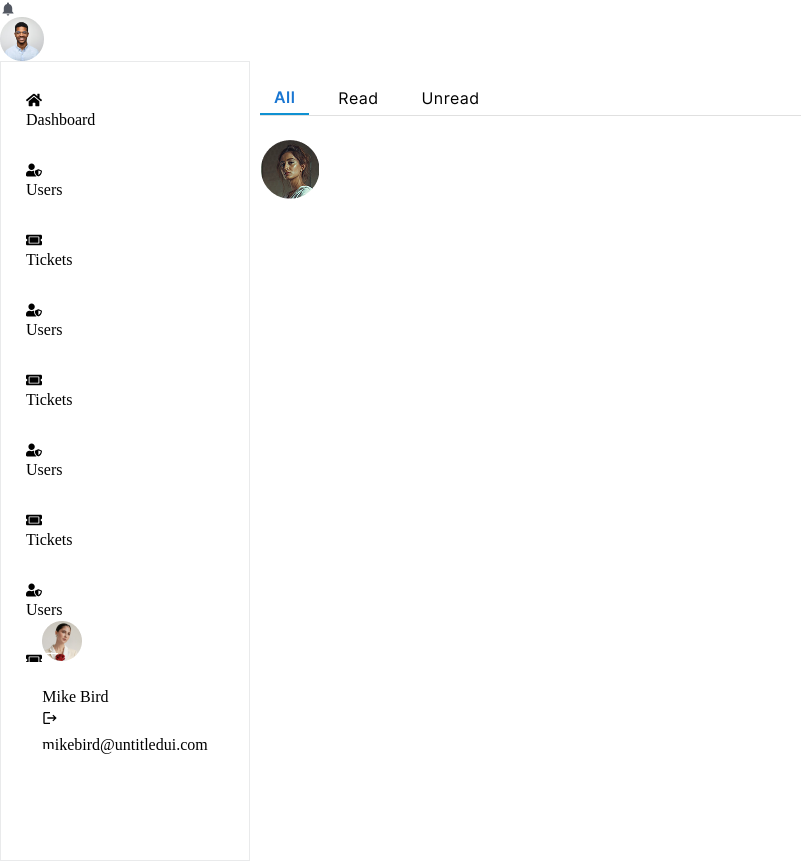
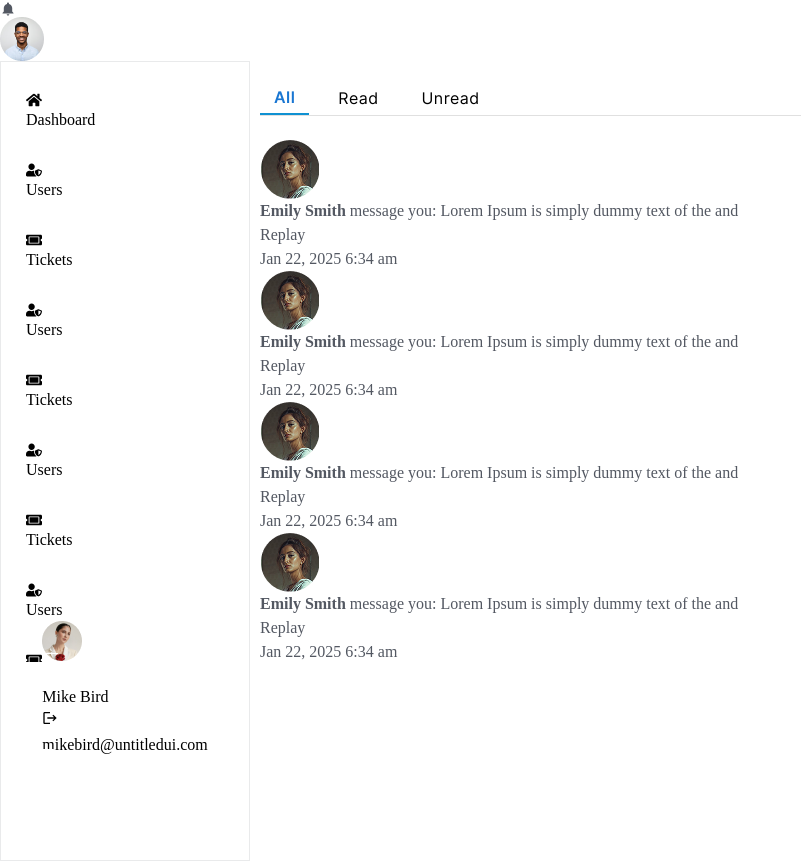
Before and after one commit to shakaib-fabtechsol/HomeServicePhase2, a React (Vite) app: page /user/notification in a window 1280 px wide. Shown: the part 425-1286 px from the top of the page, without its empty margins (0-801 px from the left). Built offline with nearby package versions, Linux system fonts and the light colour scheme.

Commit message:
notification

```diff
--- a/src/Components/Notification/All.jsx
+++ b/src/Components/Notification/All.jsx
@@ -2,18 +2,66 @@ import React from 'react'
 import Emily from "../../assets/img/emily.png"
 
 const All = () => {
-  return (
-    <div>
-        <div>
-            <div>
-                <img src={Emily} alt="" className='size-14 max-w-14 '/>
+    return (
+        <div className='p-2'>
+            <div className='flex gap-1 justify-between p-3 border-b border-[#F2F4F5]'>
+                <div className='flex items-center gap-2'>
+                    <div>
+                        <img src={Emily} alt="" className='size-14 max-w-14 ' />
+                    </div>
+                    <div>
+                        <p className='text-lg font-extralight text-black flex gap-1 flex-wrap'><strong className='text-lg font-semibold text-black'>Emily Smith </strong>message you: <span className='overflow-hidden whitespace-nowrap text-ellipsis block w-[300px]'>Lorem Ipsum is simply dummy text of the and</span></p>
+                        <p className='text-[#0F91D2] bg-[#0F91D21A] w-[max-content] p-1 rounded-sm font-semibold text-sm'>Replay</p>
+                    </div>
+                </div>
+                <div>
+                    <p className='text-[#535862] text-xs'>Jan 22, 2025 6:34 am</p>
+                </div>
             </div>
-            <div>
-
+            <div className='flex gap-1 justify-between p-3 border-b border-[#F2F4F5] bg-[#0F91D21A]'>
+                <div className='flex items-center gap-2'>
+                    <div>
+                        <img src={Emily} alt="" className='size-14 max-w-14 ' />
+                    </div>
+                    <div>
+                        <p className='text-lg font-extralight text-black flex gap-1 flex-wrap'><strong className='text-lg font-semibold text-black'>Emily Smith </strong>message you: <span className='overflow-hidden whitespace-nowrap text-ellipsis block w-[300px]'>Lorem Ipsum is simply dummy text of the and</span></p>
+                        <p className='text-[#0F91D2] bg-[#0F91D21A] w-[max-content] p-1 rounded-sm font-semibold text-sm'>Replay</p>
+                    </div>
+                </div>
+                <div>
+                    <p className='text-[#535862] text-xs'>Jan 22, 2025 6:34 am</p>
+                </div>
+            </div>
+            <div className='flex gap-1 justify-between p-3 border-b border-[#F2F4F5]'>
+                <div className='flex items-center gap-2'>
+                    <div>
+                        <img src={Emily} alt="" className='size-14 max-w-14 ' />
+                    </div>
+                    <div>
+                        <p className='text-lg font-extralight text-black flex gap-1 flex-wrap'><strong className='text-lg font-semibold text-black'>Emily Smith </strong>message you: <span className='overflow-hidden whitespace-nowrap text-ellipsis block w-[300px]'>Lorem Ipsum is simply dummy text of the and</span></p>
+                        <p className='text-[#0F91D2] bg-[#0F91D21A] w-[max-content] p-1 rounded-sm font-semibold text-sm'>Replay</p>
+                    </div>
+                </div>
+                <div>
+                    <p className='text-[#535862] text-xs'>Jan 22, 2025 6:34 am</p>
+                </div>
+            </div>
+            <div className='flex gap-1 justify-between p-3 border-b border-[#F2F4F5] bg-[#0F91D21A]'>
+                <div className='flex items-center gap-2'>
+                    <div>
+                        <img src={Emily} alt="" className='size-14 max-w-14 ' />
+                    </div>
+                    <div>
+                        <p className='text-lg font-extralight text-black flex gap-1 flex-wrap'><strong className='text-lg font-semibold text-black'>Emily Smith </strong>message you: <span className='overflow-hidden whitespace-nowrap text-ellipsis block w-[300px]'>Lorem Ipsum is simply dummy text of the and</span></p>
+                        <p className='text-[#0F91D2] bg-[#0F91D21A] w-[max-content] p-1 rounded-sm font-semibold text-sm'>Replay</p>
+                    </div>
+                </div>
+                <div>
+                    <p className='text-[#535862] text-xs'>Jan 22, 2025 6:34 am</p>
+                </div>
             </div>
         </div>
-    </div>
-  )
+    )
 }
 
 export default All
--- a/src/Components/Notification/Read.jsx
+++ b/src/Components/Notification/Read.jsx
@@ -1,7 +1,37 @@
 import React from 'react'
+import Emily from "../../assets/img/emily.png"
 
 export const Read = () => {
   return (
-    <div>Read</div>
+    <div className='p-2'>
+      <div className='flex gap-1 justify-between p-3 border-b border-[#F2F4F5]'>
+        <div className='flex items-center gap-2'>
+          <div>
+            <img src={Emily} alt="" className='size-14 max-w-14 ' />
+          </div>
+          <div>
+            <p className='text-lg font-extralight text-black flex gap-1'><strong className='text-lg font-semibold text-black'>Emily Smith </strong>message you: <span className='overflow-hidden whitespace-nowrap text-ellipsis block w-[300px]'>Lorem Ipsum is simply dummy text of the and</span></p>
+            <p className='text-[#0F91D2] bg-[#0F91D21A] w-[max-content] p-1 rounded-sm font-semibold text-sm'>Replay</p>
+          </div>
+        </div>
+        <div>
+          <p className='text-[#535862] text-xs'>Jan 22, 2025 6:34 am</p>
+        </div>
+      </div>
+      <div className='flex gap-1 justify-between p-3 border-b border-[#F2F4F5]'>
+        <div className='flex items-center gap-2'>
+          <div>
+            <img src={Emily} alt="" className='size-14 max-w-14 ' />
+          </div>
+          <div>
+            <p className='text-lg font-extralight text-black flex gap-1'><strong className='text-lg font-semibold text-black'>Emily Smith </strong>message you: <span className='overflow-hidden whitespace-nowrap text-ellipsis block w-[300px]'>Lorem Ipsum is simply dummy text of the and</span></p>
+            <p className='text-[#0F91D2] bg-[#0F91D21A] w-[max-content] p-1 rounded-sm font-semibold text-sm'>Replay</p>
+          </div>
+        </div>
+        <div>
+          <p className='text-[#535862] text-xs'>Jan 22, 2025 6:34 am</p>
+        </div>
+      </div>
+    </div>
   )
 }
--- a/src/Components/Notification/Unread.jsx
+++ b/src/Components/Notification/Unread.jsx
@@ -1,8 +1,66 @@
 import React from 'react'
+import Emily from "../../assets/img/emily.png"
 
 const Unread = () => {
   return (
-    <div>Unread</div>
+    <div className='p-2'>
+      <div className='flex gap-1 justify-between p-3 border-b-2 border-[#F2F4F5] bg-[#0F91D21A]'>
+        <div className='flex items-center gap-2'>
+          <div>
+            <img src={Emily} alt="" className='size-14 max-w-14 ' />
+          </div>
+          <div>
+            <p className='text-lg font-extralight text-black flex gap-1'><strong className='text-lg font-semibold text-black'>Emily Smith </strong>message you: <span className='overflow-hidden whitespace-nowrap text-ellipsis block w-[300px]'>Lorem Ipsum is simply dummy text of the and</span></p>
+            <p className='text-[#0F91D2] bg-[#0F91D21A] w-[max-content] p-1 rounded-sm font-semibold text-sm'>Replay</p>
+          </div>
+        </div>
+        <div>
+          <p className='text-[#535862] text-xs'>Jan 22, 2025 6:34 am</p>
+        </div>
+      </div>
+      <div className='flex gap-1 justify-between p-3 border-b-2 border-[#F2F4F5] bg-[#0F91D21A]'>
+        <div className='flex items-center gap-2'>
+          <div>
+            <img src={Emily} alt="" className='size-14 max-w-14 ' />
+          </div>
+          <div>
+            <p className='text-lg font-extralight text-black flex gap-1'><strong className='text-lg font-semibold text-black'>Emily Smith </strong>message you: <span className='overflow-hidden whitespace-nowrap text-ellipsis block w-[300px]'>Lorem Ipsum is simply dummy text of the and</span></p>
+            <p className='text-[#0F91D2] bg-[#0F91D21A] w-[max-content] p-1 rounded-sm font-semibold text-sm'>Replay</p>
+          </div>
+        </div>
+        <div>
+          <p className='text-[#535862] text-xs'>Jan 22, 2025 6:34 am</p>
+        </div>
+      </div>
+      <div className='flex gap-1 justify-between p-3 border-b-2 border-[#F2F4F5] bg-[#0F91D21A]'>
+        <div className='flex items-center gap-2'>
+          <div>
+            <img src={Emily} alt="" className='size-14 max-w-14 ' />
+          </div>
+          <div>
+            <p className='text-lg font-extralight text-black flex gap-1'><strong className='text-lg font-semibold text-black'>Emily Smith </strong>message you: <span className='overflow-hidden whitespace-nowrap text-ellipsis block w-[300px]'>Lorem Ipsum is simply dummy text of the and</span></p>
+            <p className='text-[#0F91D2] bg-[#0F91D21A] w-[max-content] p-1 rounded-sm font-semibold text-sm'>Replay</p>
+          </div>
+        </div>
+        <div>
+          <p className='text-[#535862] text-xs'>Jan 22, 2025 6:34 am</p>
+        </div>
+      </div>
+      <div className='flex gap-1 justify-between p-3 border-b-2 border-[#F2F4F5] bg-[#0F91D21A]'>
+        <div className='flex items-center gap-2'>
+          <div>
+            <img src={Emily} alt="" className='size-14 max-w-14 ' />
+          </div>
+          <div>
+            <p className='text-lg font-extralight text-black flex gap-1'><strong className='text-lg font-semibold text-black'>Emily Smith </strong>message you: <span className='overflow-hidden whitespace-nowrap text-ellipsis block w-[300px]'>Lorem Ipsum is simply dummy text of the and</span></p>
+            <p className='text-[#0F91D2] bg-[#0F91D21A] w-[max-content] p-1 rounded-sm font-semibold text-sm'>Replay</p>
+          </div>
+        </div>
+        <div>
+          <p className='text-[#535862] text-xs'>Jan 22, 2025 6:34 am</p>
+        </div>
+      </div>
+    </div>
   )
 }
 
--- a/src/Components/TabComponent.jsx
+++ b/src/Components/TabComponent.jsx
@@ -66,7 +66,7 @@ export default function TabComponent({ tabs }) {
         </Tabs>
       </Box>
       {tabs.map((tab, index) => (
-        <CustomTabPanel key={index} value={value} index={index}>
+        <CustomTabPanel sx={{fontFamily:"inter"}} key={index} value={value} index={index}>
           {tab.content}
         </CustomTabPanel>
       ))}
```
